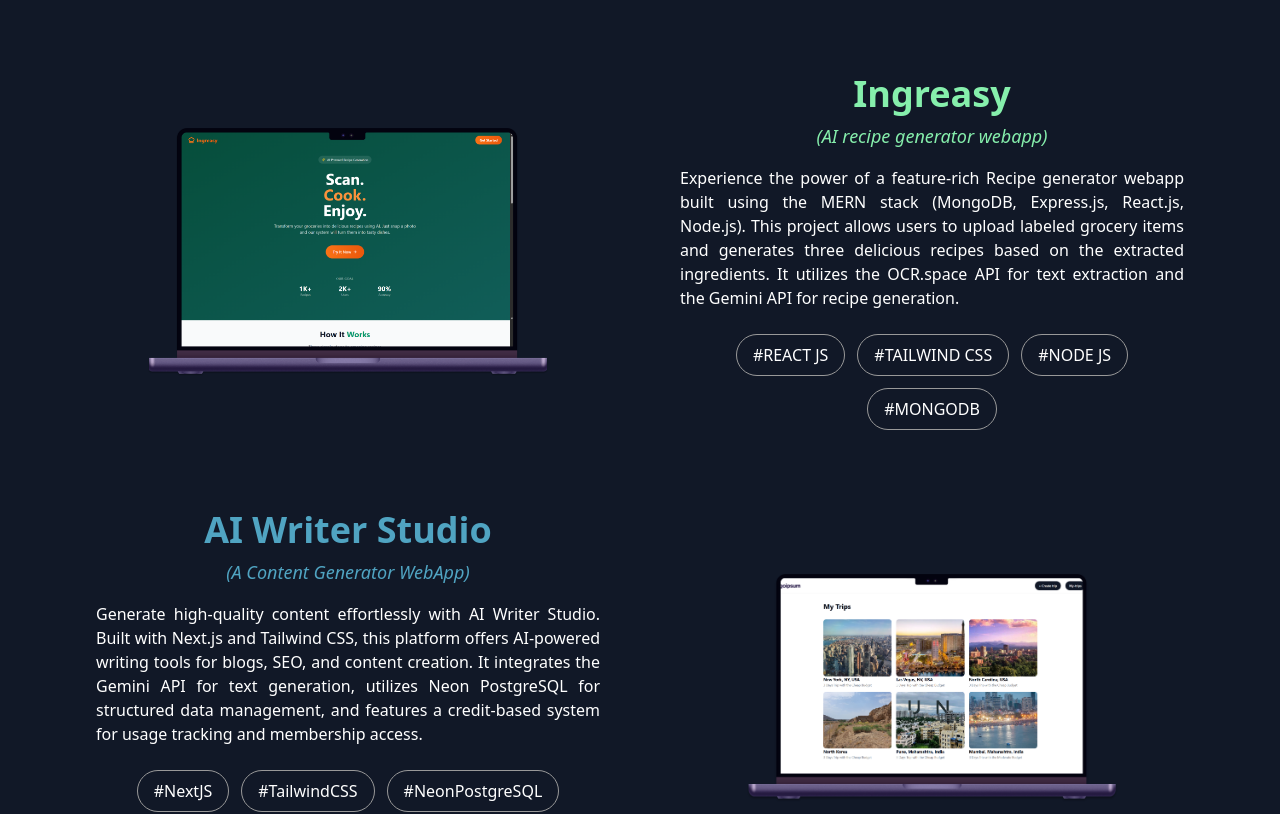
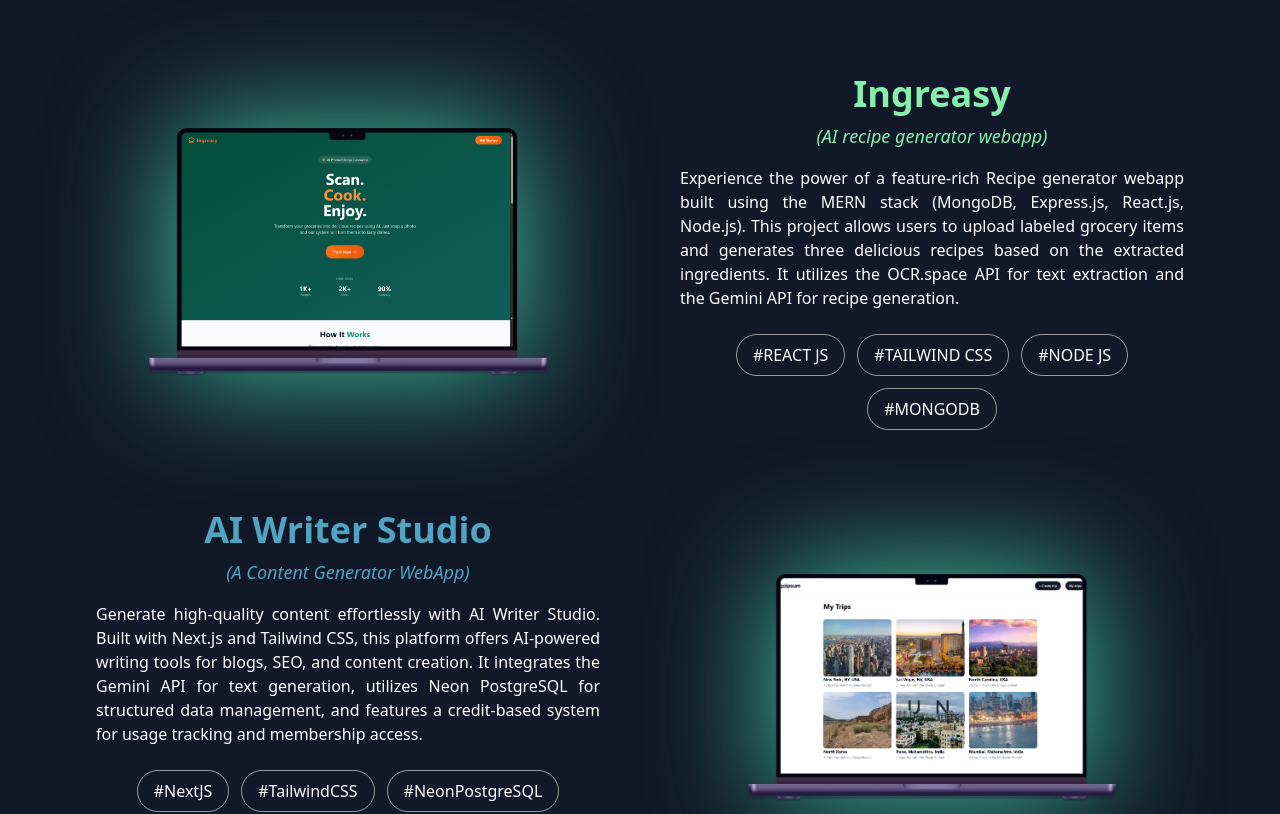
Before and after one commit to jimil222/Personal-Portfolio, a React (Vite) app in the folder Frontend/: page / in a window 1280 px wide. Shown: the part 860-1674 px from the top of the page. Built offline with nearby package versions, Linux system fonts and the light colour scheme.

Commit message:
Added glow to the image

```diff
--- a/Frontend/src/Components/ProjectCard.jsx
+++ b/Frontend/src/Components/ProjectCard.jsx
@@ -25,17 +25,18 @@
       whileInView="visible"
       variants={variants}
       viewport={{ once: true }}
-      className={`flex flex-col sm:flex-row ${
-        direction === "left" ? "sm:flex-row-reverse" : ""
-      } gap-4 mt-12 sm:gap-[80px] items-center sm:mt-20 relative`}
+      className={`flex flex-col sm:flex-row ${direction === "left" ? "sm:flex-row-reverse" : ""
+        } gap-4 mt-12 sm:gap-[80px] items-center sm:mt-20 relative`}
     >
       <div className="flex w-full relative justify-center">
         <div className="flex flex-col items-center relative group sm:hover:scale-105 ease-in-out duration-200">
           <img
-            className={`max-w-[400px] w-full relative z-10 drop-shadow-[0_0px_60px_${dropShadowColor}]`}
+            className="max-w-[400px] w-full relative z-10"
+            style={{ filter: `drop-shadow(0 0 60px ${dropShadowColor})` }}
             src={image || "/placeholder.svg"}
             alt={title}
           />
+
           {/* Tooltip with GitHub | Live links */}
           <div className="absolute top-[-60px] sm:top-[-70px] left-1/2 transform -translate-x-1/2 opacity-0 group-hover:opacity-100 bg-white text-black text-xs sm:text-sm py-2 px-4 rounded-lg shadow-lg transition-opacity duration-200 flex items-center gap-3 z-20">
             {repoLink && (
```
